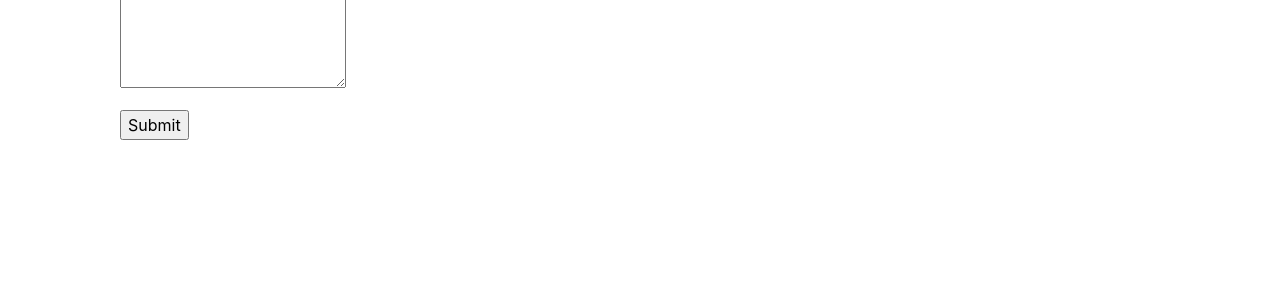
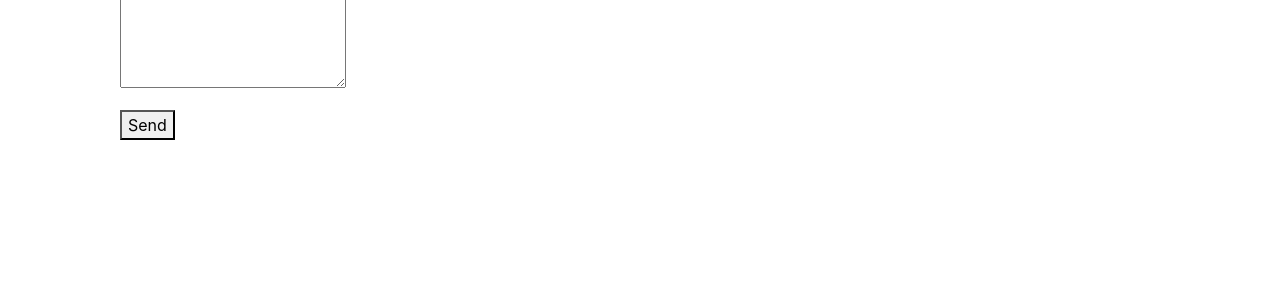
Before and after one commit to jakejnx/publats.com, a Jekyll site: the page built from contact.md, in a window 1280 px wide. Shown: the part 452-752 px from the top of the page. Built offline with Jekyll 4.4.1, drawn with Linux system fonts in a browser that asks for light colours.

Commit message:
contact form

```diff
--- a/contact.md
+++ b/contact.md
@@ -5,18 +5,18 @@ layout: page
 ---
 
  <div class="container">
-  <form action="action_page.php">
+  <form action="/contact/sent" name="contact" method="POST" data-netlify="true">
 <p>
     <label for="fname">Name</label><br />
     <input type="text" id="name" name="name" placeholder="Your name.."></p>
 <p>
     <label for="lname">Email</label><br />
-    <input type="text" id="email" name="email" placeholder="Your email address.."></p>
+    <input type="email" id="email" name="email" placeholder="Your email address.."></p>
 <p>
     <label for="message">Message</label><br />
     <textarea id="subject" name="message" placeholder="Your message.." style="height:200px"></textarea></p>
 <p>
-    <input type="submit" value="Submit">
+    <button type="submit">Send</button>
 </p>
   </form>
 </div>
```
Also changed, not shown: sent.md (added, +9 -0 lines).
